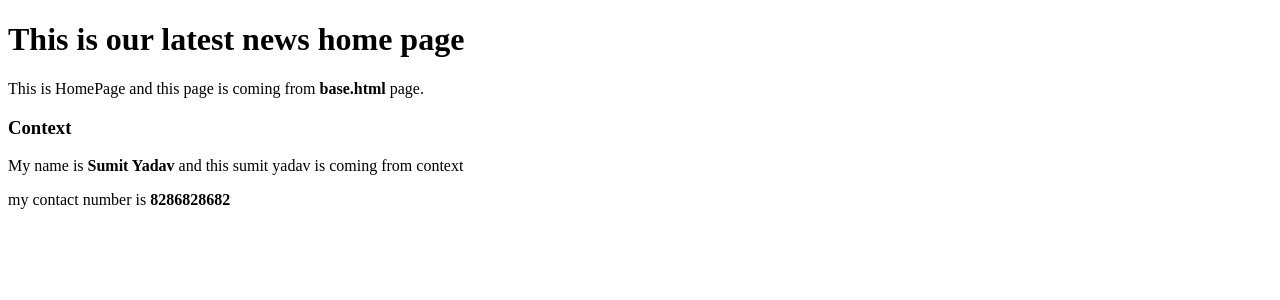
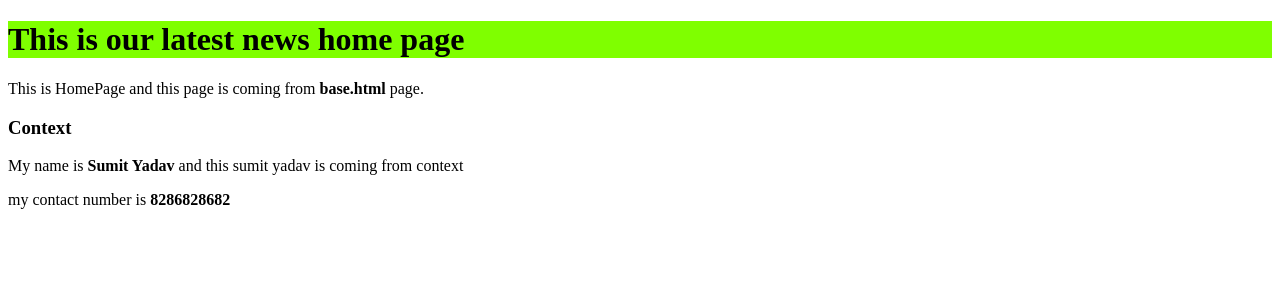
Before and after one commit to sumityadav22/Django-Practice, a Django app: page / in a window 1280 px wide. Shown: the part 62-362 px from the top of the page. Run offline with Django 3.2, Linux system fonts and the light colour scheme.

Commit message:
ADD - CSS in Django

```diff
--- a/learnDjango/learnDjango/settings.py
+++ b/learnDjango/learnDjango/settings.py
@@ -119,3 +119,6 @@ USE_TZ = True
 # https://docs.djangoproject.com/en/3.0/howto/static-files/
 
 STATIC_URL = '/static/'
+STATICFILES_DIRS = [
+    os.path.join(BASE_DIR, 'static')
+]
--- /dev/null
+++ b/learnDjango/static/css/style.css
@@ -0,0 +1,3 @@
+h1{
+    background-color: chartreuse;
+}
--- a/learnDjango/templates/base.html
+++ b/learnDjango/templates/base.html
@@ -1,3 +1,4 @@
+{% load static %}
 <html>
     <head>
         <title>{% block title %} {% endblock %}</title>
@@ -6,6 +7,8 @@
         Like here we are rendering the navbarForAll.html page in our\
         'Home', 'News', 'Contact' pages -->
         {% include 'navbarForAll.html' %}
+        <!-- We are linking our css file here -->
+        <link rel="stylesheet" href="{% static 'css/style.css' %}">
     </head>
     <body>
         <!-- We created a block code here -->
```
